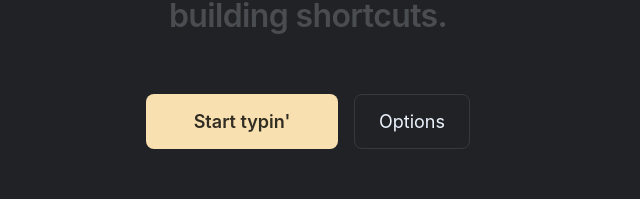
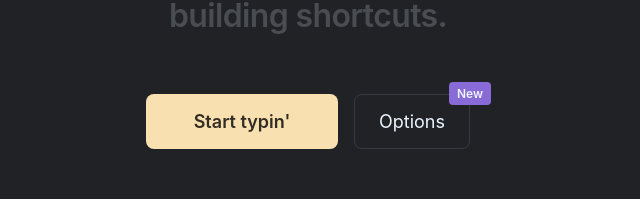
Before and after one commit to alexwidua/aegis, a React (Create React App) app: page / in a window 1280 px wide. Shown: the part 400-599 px from the top of the page, without its empty margins (332-972 px from the left). Built offline with nearby package versions, Linux system fonts and the light colour scheme; a web font is replaced by a local one.

Commit message:
style: add temp badge

```diff
--- a/src/App.js
+++ b/src/App.js
@@ -112,8 +112,19 @@ const App = () => {
 							primary>
 							{endResult ? 'Play again' : `Start typin'`}
 						</Button>
-						<Button onClick={() => setOptionsModal(true)}>
+						<Button
+							onClick={() => setOptionsModal(true)}
+							style={{ position: 'relative' }}>
 							Options
+							<span
+								className={`new`}
+								style={{
+									position: 'absolute',
+									top: '-25%',
+									fontWeight: 600
+								}}>
+								New
+							</span>
 						</Button>
 					</div>
 				)}
--- a/src/styles/base.scss
+++ b/src/styles/base.scss
@@ -76,6 +76,8 @@ body {
 	-moz-osx-font-smoothing: grayscale;
 }
 
+// TODO: Refactor this file and create some hierarchy
+
 footer {
 	font-size: var(--size-font-sm);
 
@@ -131,6 +133,16 @@ ul {
 	}
 }
 
+// Temporary
+.new {
+	padding: 0.25rem 0.5rem;
+	margin-left: 0.25rem;
+	background: var(--color-lavender);
+	border-radius: var(--border-radius-sm);
+	font-size: 0.75rem;
+	vertical-align: middle;
+}
+
 @media (min-width: 769px) {
 	:root {
 		--font-size: 16px;
--- a/src/views/OptionsView.js
+++ b/src/views/OptionsView.js
@@ -162,7 +162,7 @@ const OptionsView = () => {
 			</div>
 			<div className={styles['keyboard-options']}>
 				<h2>
-					Keyboard profile <span className={styles.new}>NEW</span>
+					Keyboard profile <span className={`new`}>New</span>
 				</h2>
 				<p>
 					Customize your key mappings. The mappings will be saved for
--- a/src/views/options.module.scss
+++ b/src/views/options.module.scss
@@ -3,15 +3,6 @@
 
 	& h2 {
 		margin: 0 0 2rem 0;
-
-		& .new {
-			padding: 0.25rem 0.5rem;
-			margin-left: 0.25rem;
-			background: var(--color-lavender);
-			border-radius: var(--border-radius-sm);
-			font-size: 0.75rem;
-			vertical-align: middle;
-		}
 	}
 
 	& p {
```
